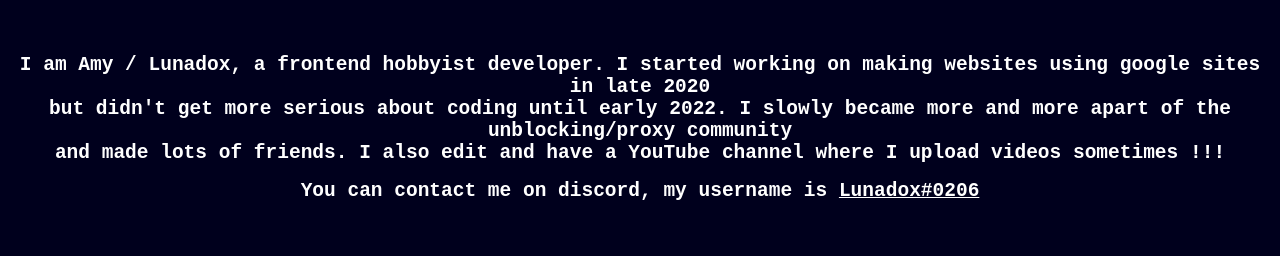
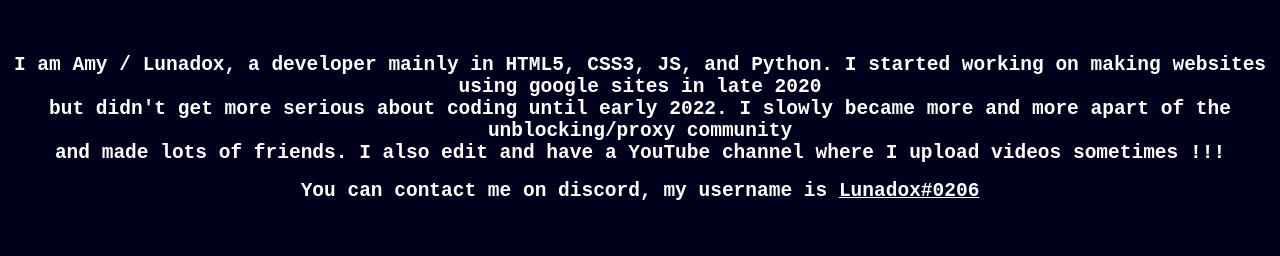
Before and after one commit to HolyFwig/lunadox, a plain HTML site: page index.html in a window 1280 px wide. Shown: the part 153-409 px from the top of the page. Drawn offline with Linux system fonts and the light colour scheme.

Commit message:
Update index.html

```diff
--- a/index.html
+++ b/index.html
@@ -13,7 +13,7 @@
 <a href="g"><button>Games</button></a>
 </nav>
 <h1>༄˚✿ Lunadox (Amy) ✿˚༄</h1><br>
-<h2>I am Amy / Lunadox, a frontend hobbyist developer. I started working on making websites using google sites in late 2020 <br> but didn't get more serious about coding until
+<h2>I am Amy / Lunadox, a developer mainly in HTML5, CSS3, JS, and Python. I started working on making websites using google sites in late 2020 <br> but didn't get more serious about coding until
 early 2022. I slowly became more and more apart of the unblocking/proxy community<br> and made lots of friends. I also edit and have a YouTube channel where I upload videos
 sometimes !!!</h2>
 <h2>You can contact me on discord, my username is <u>Lunadox#0206</u></h2>
```
